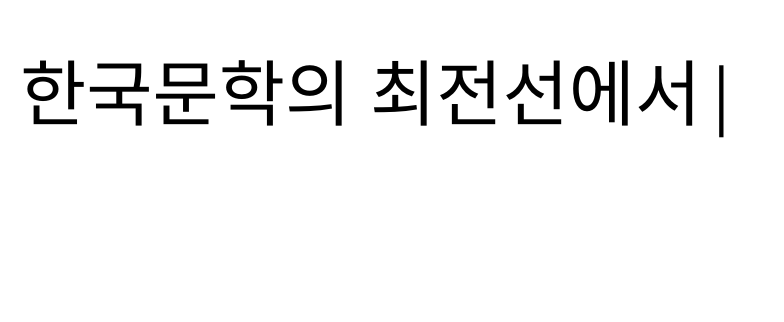
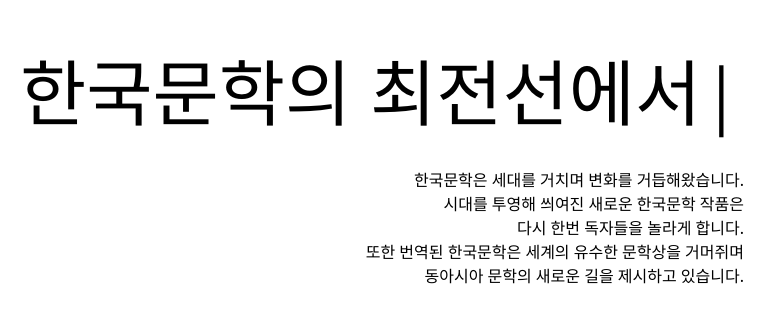
Before and after one commit to tyange/hgmh, a React (Vite) app: page / in a window 1280 px wide. Shown: the part 144-466 px from the top of the page, without its empty margins (0-784 px from the left). Built offline with nearby package versions, Linux system fonts and the light colour scheme.

Commit message:
add text animation

```diff
--- a/package.json
+++ b/package.json
@@ -12,6 +12,7 @@
   "dependencies": {
     "@tanstack/react-router": "^1.1.7",
     "autoprefixer": "^10.4.16",
+    "framer-motion": "^10.17.9",
     "postcss": "^8.4.32",
     "prettier": "^3.1.1",
     "react": "^18.2.0",
--- a/src/components/Intro.tsx
+++ b/src/components/Intro.tsx
@@ -1,9 +1,25 @@
 import { TypeAnimation } from "react-type-animation";
+import { motion } from "framer-motion";
 
 export default function Intro() {
+  const textVariant = {
+    initial: {
+      x: -500,
+      opacity: 0,
+    },
+    animate: {
+      x: 0,
+      opacity: 1,
+      transition: {
+        duration: 2,
+        staggerChildren: 0.1,
+      },
+    },
+  };
+
   return (
     <div className="relative w-full h-full">
-      <div className="absolute top-1/4 left-5">
+      <div className="absolute flex flex-col gap-10 top-1/4 left-5 w-[764px]">
         <TypeAnimation
           sequence={[
             "한국문학의",
@@ -16,6 +32,28 @@ export default function Intro() {
           cursor={true}
           className="inline-block font-serif break-words text-7xl"
         />
+        <motion.div
+          className="mr-10"
+          variants={textVariant}
+          initial="initial"
+          animate="animate"
+        >
+          <motion.p className="text-right" variants={textVariant}>
+            한국문학은 세대를 거치며 변화를 거듭해왔습니다.
+          </motion.p>
+          <motion.p className="text-right" variants={textVariant}>
+            시대를 투영해 씌여진 새로운 한국문학 작품은
+          </motion.p>
+          <motion.p className="text-right" variants={textVariant}>
+            다시 한번 독자들을 놀라게 합니다.
+          </motion.p>
+          <motion.p className="text-right" variants={textVariant}>
+            또한 번역된 한국문학은 세계의 유수한 문학상을 거머쥐며
+          </motion.p>
+          <motion.p className="text-right" variants={textVariant}>
+            동아시아 문학의 새로운 길을 제시하고 있습니다.
+          </motion.p>
+        </motion.div>
       </div>
     </div>
   );
```
Also changed, not shown: 1 other file (tests, documents, lock files or other folders).
